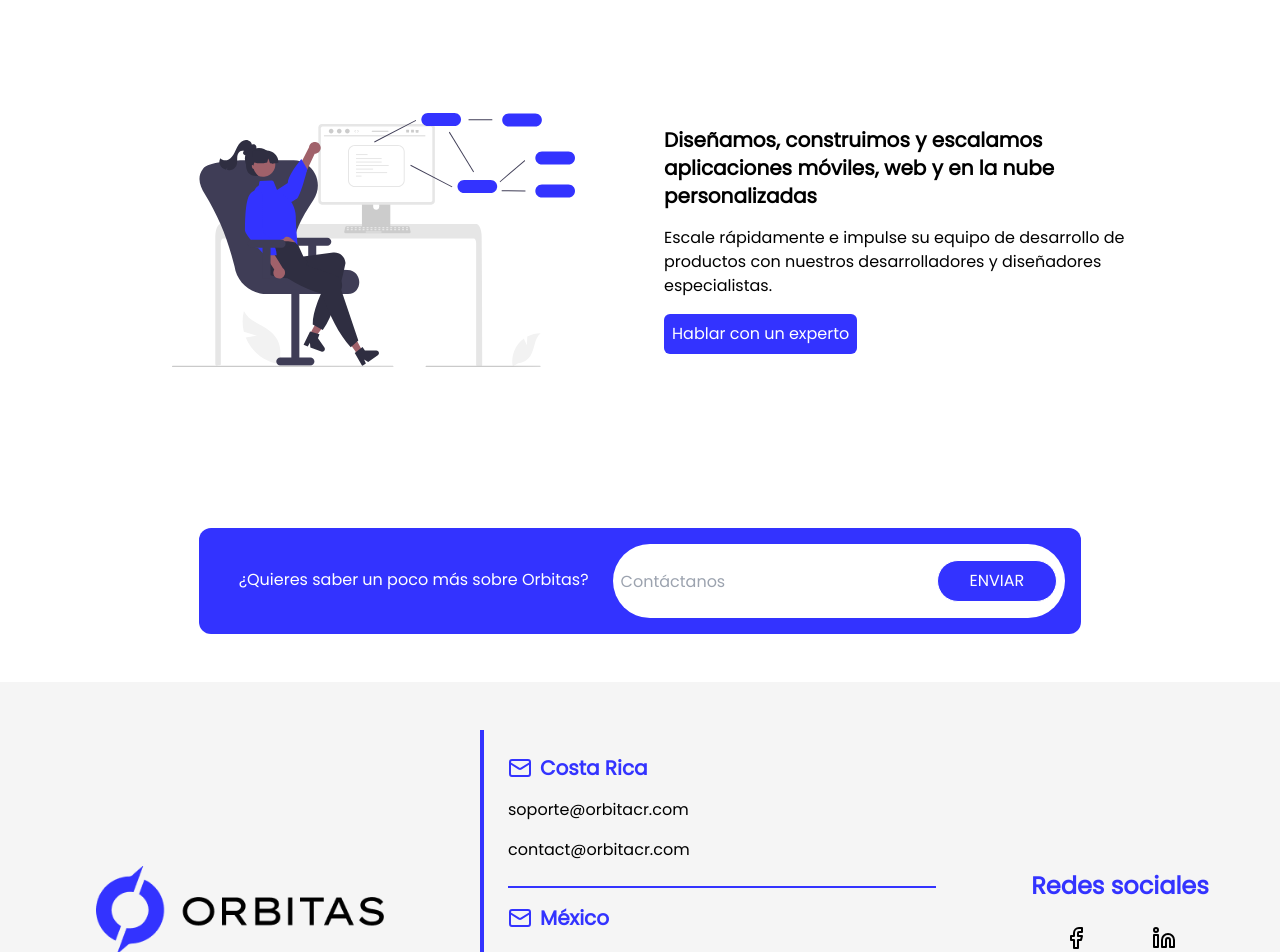
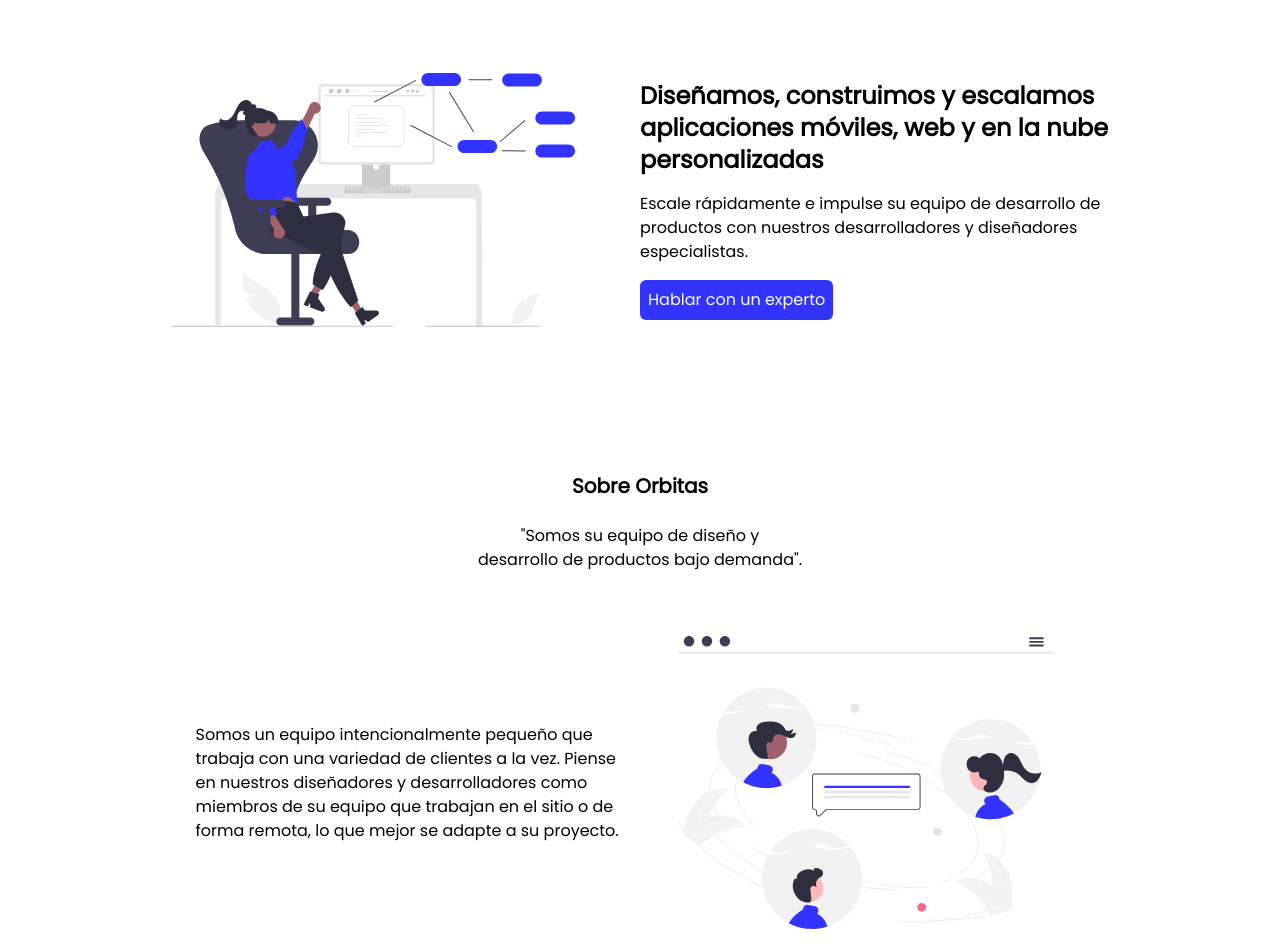
Before and after one commit to concienciadesventurada/orbitas_landing, a SvelteKit app: page / in a window 1280 px wide. Shown: the part 120-1072 px from the top of the page. Built offline with nearby package versions, Linux system fonts and the light colour scheme.

Commit message:
added sobreorbitas section; fixed bugs and enhanced hero proportions

```diff
--- a/src/lib/components/hero.svelte
+++ b/src/lib/components/hero.svelte
@@ -3,14 +3,14 @@
 </script>
 
 <section
-	class="w-5/6 md:h-[60vh] m-auto grid grid-rows-2 md:grid-rows-1 md:grid-cols-2 items-center"
+	class="w-5/6 md:h-[60vh] lg:h-[50vh] m-auto grid grid-rows-2 md:grid-rows-1 md:grid-cols-2 items-center lg:w-5/6"
 	id="hero"
 >
-	<div class="m-auto">
+	<div class="m-auto px-6 lg:px-0">
 		<img src={engineerIllustration} alt="Engineer illustration" />
 	</div>
-	<div class="grid gap-4 px-6">
-		<h2 class="text-xl font-bold">
+	<div class="grid gap-4 px-6 lg:px-0">
+		<h2 class="text-2xl font-bold">
 			Diseñamos, construimos y escalamos aplicaciones móviles, web y en la nube
 			personalizadas
 		</h2>
--- /dev/null
+++ b/src/lib/components/sobre-orbitas.svelte
@@ -0,0 +1,27 @@
+<script lang="ts">
+	import digitalCommunity from "$lib/assets/digital_community.svg";
+</script>
+
+<section
+	class="w-5/6 flex flex-col gap-4 justify-center items-center m-auto text-center py-12"
+>
+	<div>
+		<h2 class="text-xl font-bold py-6">Sobre Orbitas</h2>
+		<p>
+			"Somos su equipo de diseño y<br /> desarrollo de productos bajo demanda".
+		</p>
+	</div>
+	<div
+		class="flex flex-col gap-6 md:gap-4 md:grid md:grid-cols-2 md:py-12 lg:w-5/6"
+	>
+		<p class="m-auto md:text-left">
+			Somos un equipo intencionalmente pequeño que trabaja con una variedad de
+			clientes a la vez. Piense en nuestros diseñadores y desarrolladores como
+			miembros de su equipo que trabajan en el sitio o de forma remota, lo que
+			mejor se adapte a su proyecto.
+		</p>
+		<div class="m-auto">
+			<img src={digitalCommunity} alt="Digital community illutration" />
+		</div>
+	</div>
+</section>
--- a/src/routes/+page.svelte
+++ b/src/routes/+page.svelte
@@ -1,7 +1,9 @@
 <script lang="ts">
-  import Hero from "$lib/components/hero.svelte";
+	import Hero from "$lib/components/hero.svelte";
+  import SobreOrbitas from "$lib/components/sobre-orbitas.svelte";
 	import Contact from "$lib/components/contact.svelte";
 </script>
 
 <Hero />
+<SobreOrbitas />
 <Contact />
```
Also changed, not shown: src/lib/assets/digital_community.svg (added).
